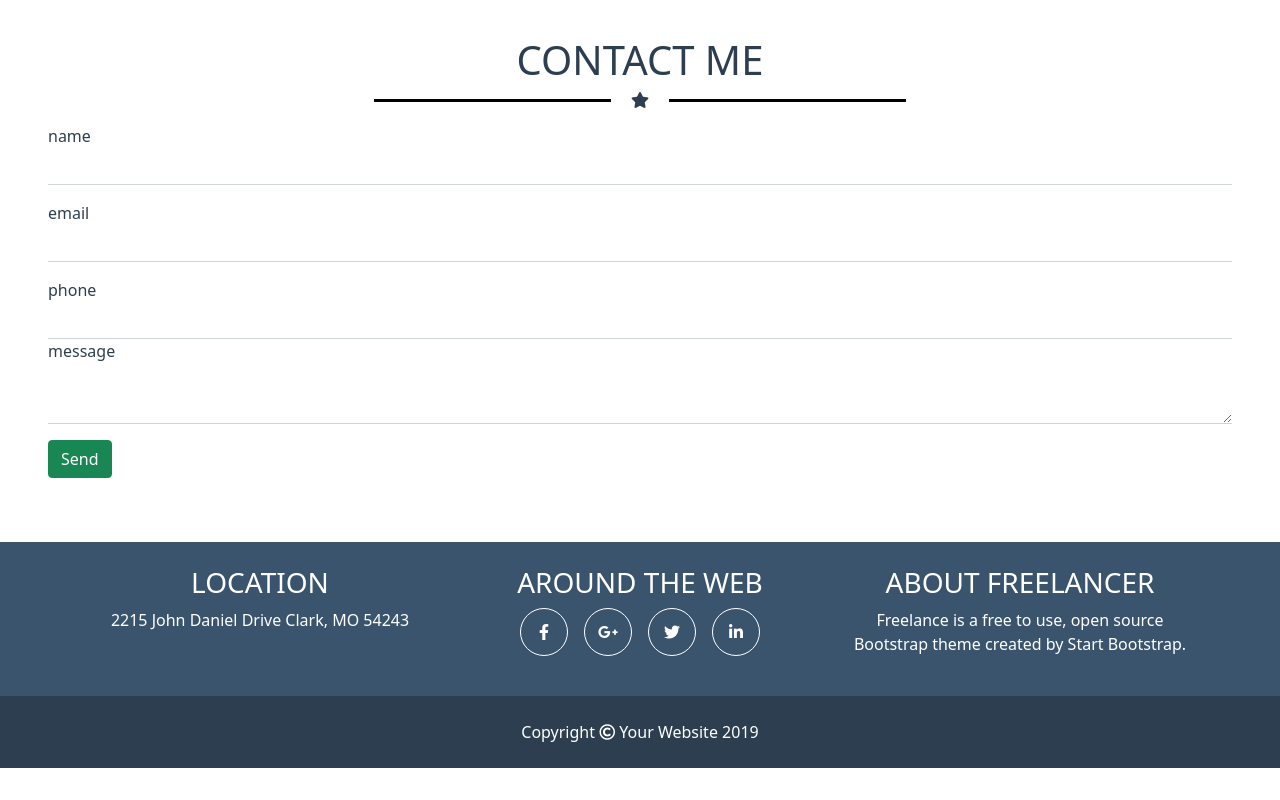
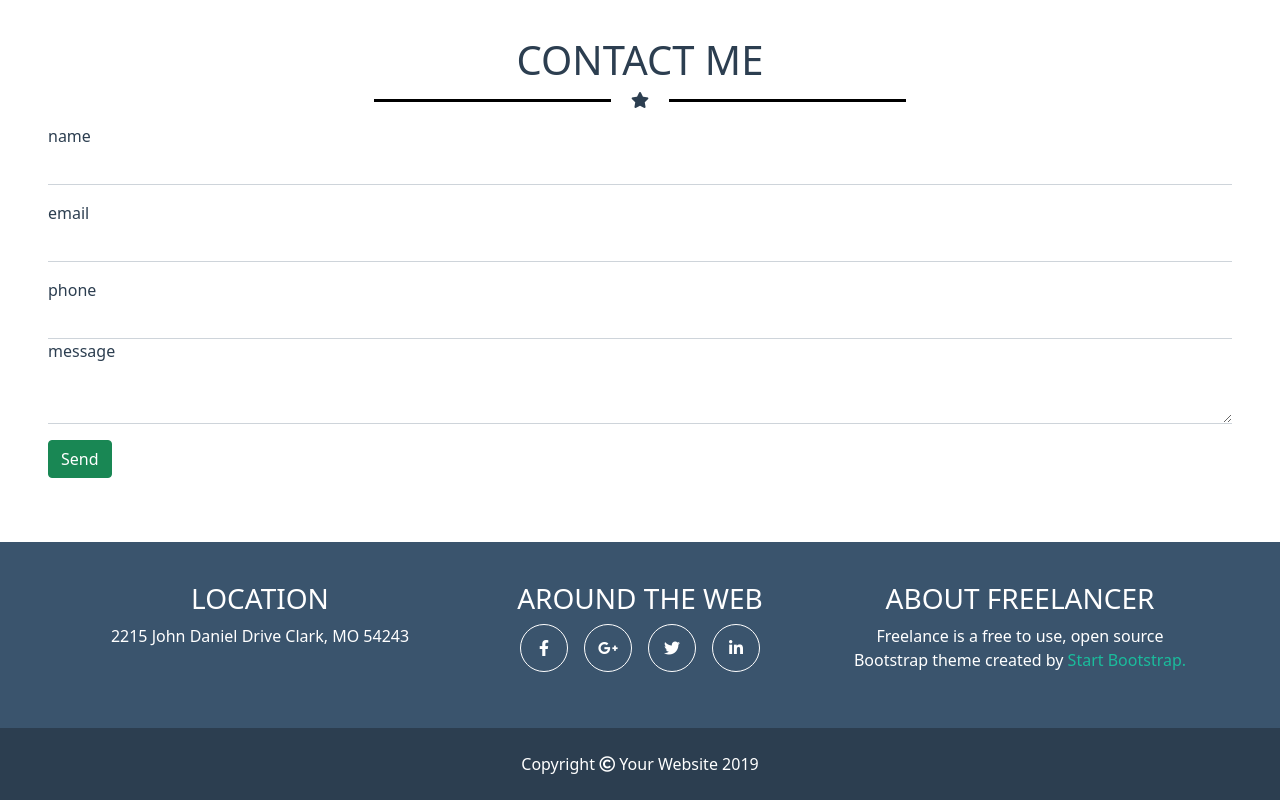
Before and after one commit to SpatariuRares/html-css-bootstrap-freelancer, a plain HTML site: page index.html in a window 1280 px wide. Shown: the part 1606-2406 px from the top of the page. Before the commit the page ends 2374 px from the top, so only its background shows below. Drawn offline with nearby package versions, Linux system fonts and the light colour scheme.

Commit message:
mancano img

```diff
--- a/css/style.css
+++ b/css/style.css
@@ -7,13 +7,19 @@ body{
 }
 
 .image{
-    width: 220px;
+    width: 100%;
+    max-width: 220px;
     background-color: red;
 }
 
 .verde{
     background-color: #1abc9c;
 }
+
+.c-verde{
+    color: #1abc9c;
+}
+
 .border-r{
     border-radius: 0;
 }
--- a/index.html
+++ b/index.html
@@ -116,7 +116,7 @@
                         </div>
                         <div class="mb-3">
                             <label for="message">message</label>
-                            <textarea type="text" class="form-control border-r border-top-0 border-end-0 border-start-0 " id="message" row="6" placeholder="" ></textarea>
+                            <textarea type="textarea" class="form-control border-r border-top-0 border-end-0 border-start-0 " id="message" row="6" placeholder="" ></textarea>
                         </div>
                     </form>
                     <div>
@@ -133,11 +133,11 @@
         <div class="bg-blue py-4">
             <div class="container">
                 <div class="row text-white row-cols-1 row-cols-md-3">
-                    <div class="col text-center">
+                    <div class="col py-3 text-center">
                         <h3>LOCATION</h3>
                         <div>2215 John Daniel Drive Clark, MO 54243</div>
                     </div>
-                    <div class="col text-center">
+                    <div class="col py-3 text-center">
                         <h3>AROUND THE WEB</h3>
                         <ul class="text-white d-flex p-0 justify-content-center">
                             <li class="  d-flex justify-content-center align-items-center border social rounded-circle border-white mx-2"><i class="fab fa-facebook-f"></i></li>
@@ -146,9 +146,9 @@
                             <li class="  d-flex justify-content-center align-items-center border social rounded-circle border-white mx-2"><i class="fab fa-linkedin-in"></i></li>
                         </ul>
                     </div>
-                    <div class="col text-center">
+                    <div class="col py-3 text-center">
                         <h3>ABOUT FREELANCER</h3>
-                        <div>Freelance is a free to use, open source Bootstrap theme created by Start Bootstrap.</div>
+                        <div>Freelance is a free to use, open source Bootstrap theme created by <span class="c-verde">Start Bootstrap.</span> </div>
                     </div>
                 </div>
             </div>
```
